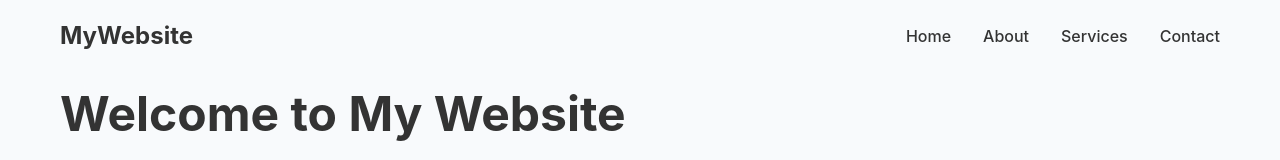
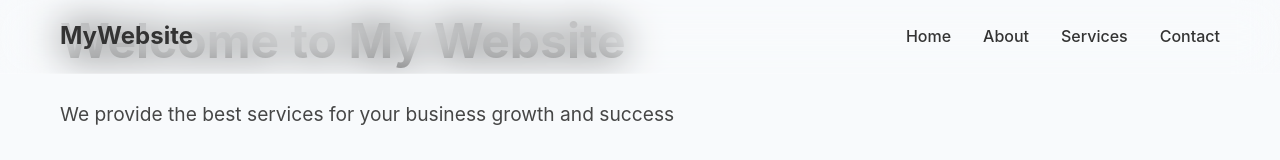
Before and after one commit to techai342/shoes-selling..., a React (Vite) app: page / in a window 1280 px wide. Shown: the top 160 px of the page. Built offline with nearby package versions, Linux system fonts and the light colour scheme.

Commit message:
Update Header.jsx

```diff
--- a/src/components/Header.jsx
+++ b/src/components/Header.jsx
@@ -3,7 +3,7 @@ import Navbar from './Navbar'
 
 const Header = () => {
   return (
-    <header>
+    <header style={styles.header}>
       <div className="container">
         <Navbar />
       </div>
@@ -11,4 +11,17 @@ const Header = () => {
   )
 }
 
+const styles = {
+  header: {
+    position: 'fixed',
+    top: '0',
+    width: '100%',
+    zIndex: '1000',
+    background: 'rgba(255, 255, 255, 0.1)',
+    backdropFilter: 'blur(20px)',
+    WebkitBackdropFilter: 'blur(20px)',
+    borderBottom: '1px solid rgba(255, 255, 255, 0.2)'
+  }
+}
+
 export default Header
```
